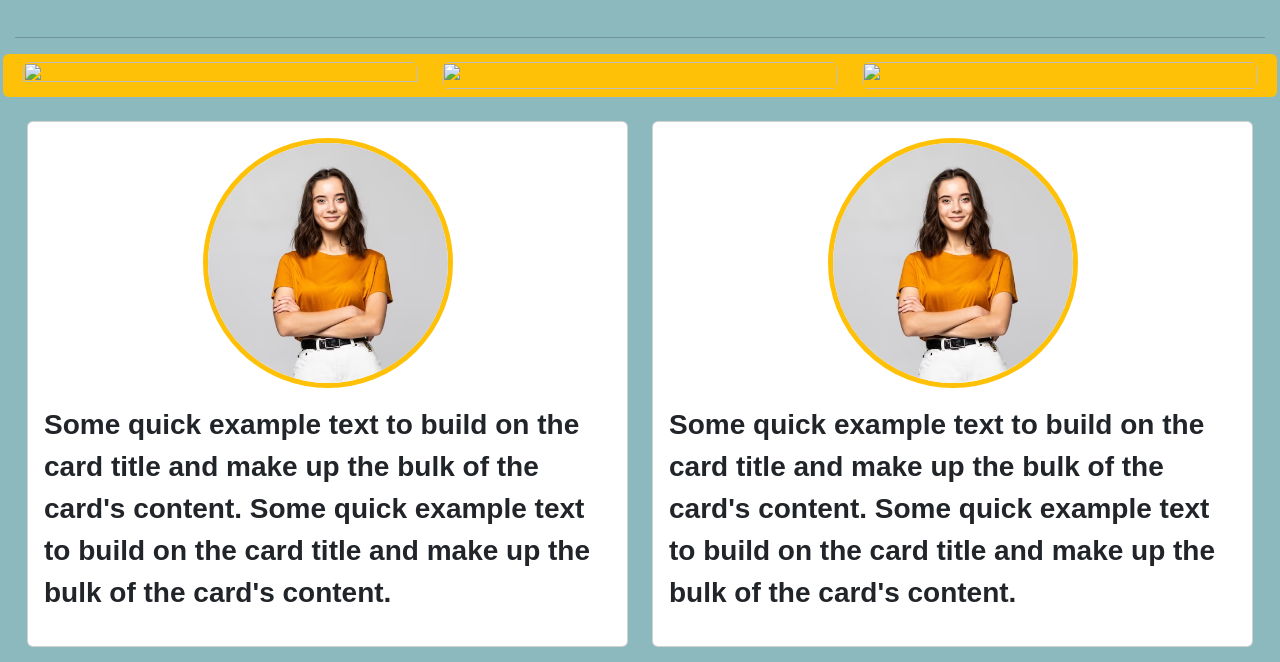
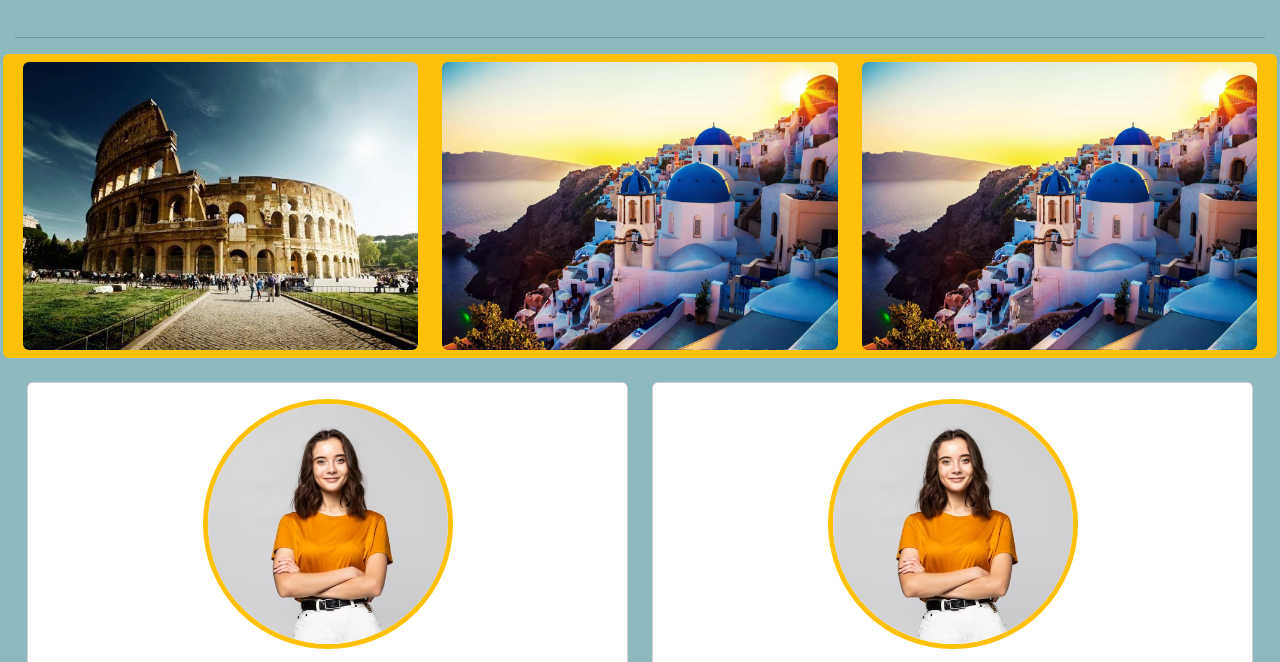
Before and after one commit to MairaCeCh/Coder-ChirinoMaira, a plain HTML site: page index.html in a window 1280 px wide. Shown: the part 1806-2468 px from the top of the page. Drawn offline with nearby package versions, Linux system fonts and the light colour scheme; the site is published under a folder, as on GitHub Pages, so addresses that start at the root find nothing; a web font is replaced by a local one.

Commit message:
finalizando trabajo

```diff
--- a/index.html
+++ b/index.html
@@ -207,14 +207,14 @@
             class="d-flex justify-content-center"
             href="./roma.html"
             target="_blank"
-            ><img class="rounded" src="/img/roma.jpg" alt=""
+            ><img class="rounded" src="./img/roma.jpg" alt=""
           /></a>
         </div>
         <div class="my-md-0 my-2 col-12 col-md-4">
-          <img class="rounded mx-auto d-block" src="/img/grecia.jpg" alt="" />
+          <img class="rounded mx-auto d-block" src="./img/grecia.jpg" alt="" />
         </div>
         <div class="col-12 col-md-4">
-          <img class="rounded mx-auto d-block" src="/img/grecia.jpg" alt="" />
+          <img class="rounded mx-auto d-block" src="./img/grecia.jpg" alt="" />
         </div>
       </div>
       <div class="row mx-0 my-4">
```
Also changed, not shown: roma.html (+2 -2 lines).
